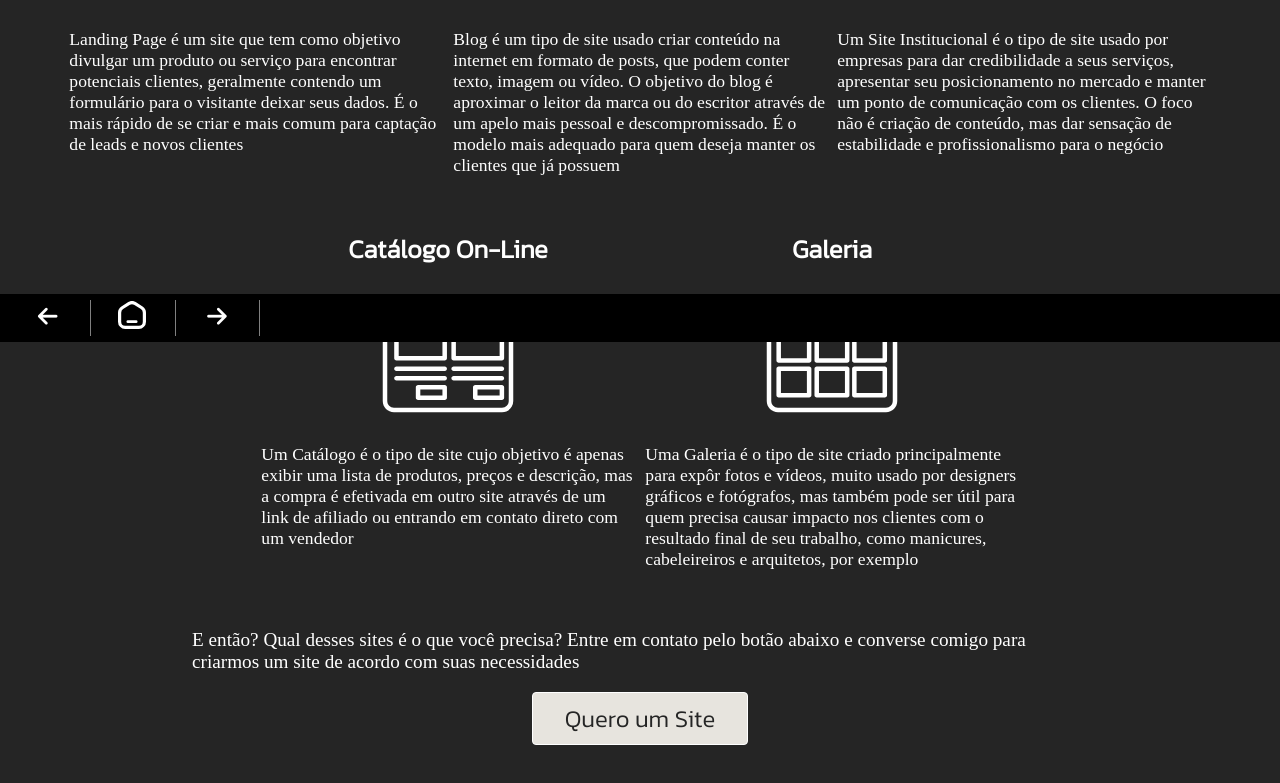
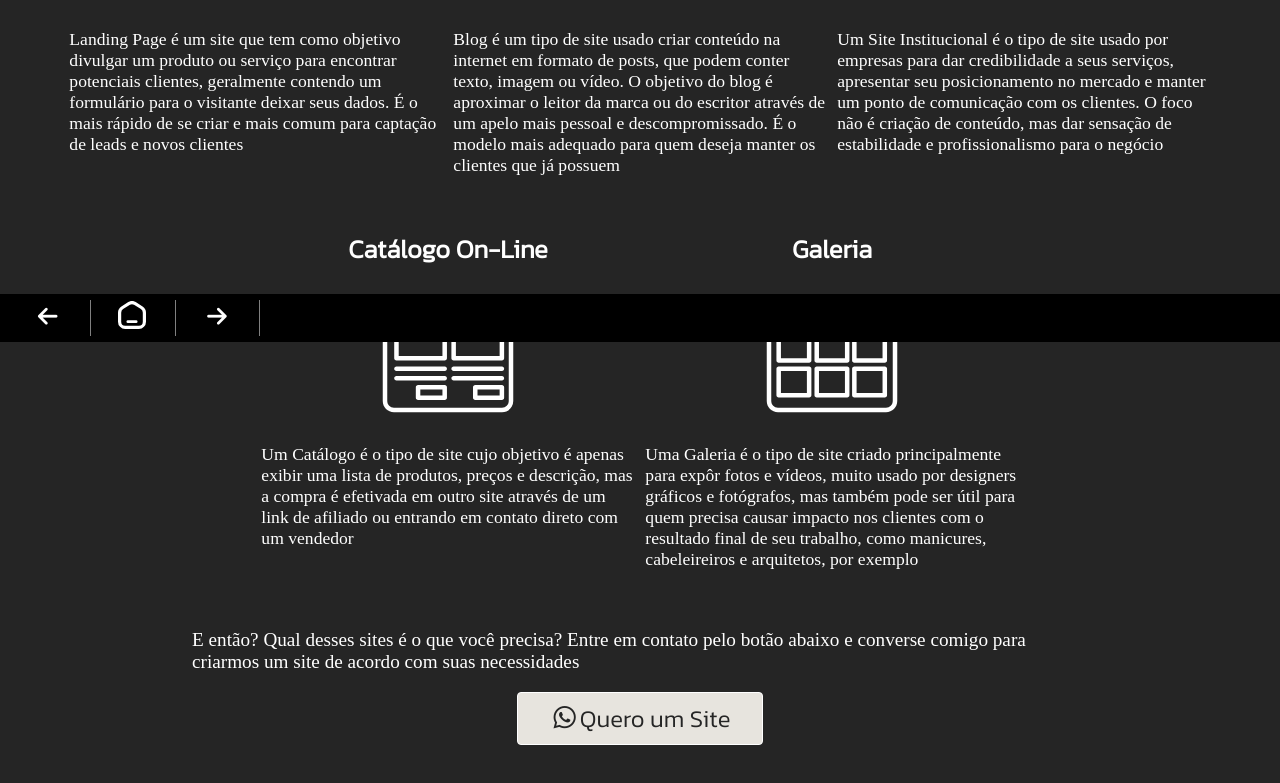
Before and after one commit to siaelalves/siaelalves-nextjs, a Next.js app: page /artigos/conheca-os-diferentes-tipos-de-site in a window 1280 px wide. Shown: the part 458-1241 px from the top of the page. Built offline with nearby package versions, Linux system fonts and the light colour scheme; a web font is replaced by a local one.

Commit message:
FEAT Adicionada opção de ícone no botão `Flat Button`

```diff
--- a/src/app/artigos/conheca-os-diferentes-tipos-de-site/page.js
+++ b/src/app/artigos/conheca-os-diferentes-tipos-de-site/page.js
@@ -72,7 +72,7 @@ export default function Page() {
     <Paragraph text="E então? Qual desses sites é o que você precisa? Entre em contato pelo botão abaixo e
     converse comigo para criarmos um site de acordo com suas necessidades"/>
     <div className={style.buttonLine}>
-     <FlatButton label={"Quero um Site"} path={WhatsAppLink} title={"Entrar em contato pelo WhatsApp"} type="primary"/>
+     <FlatButton label={"Quero um Site"} icon="socialwhatsapp-icon-dark" path={WhatsAppLink} title={"Entrar em contato pelo WhatsApp"} type="primary"/>
     </div>
    </article>
   </>
--- a/src/app/quem-sou-eu/page.js
+++ b/src/app/quem-sou-eu/page.js
@@ -67,7 +67,7 @@ export default function Page() {
    <Paragraph text="Com esses 3 princípios sempre em mente, quero firmar com você um acordo sólido e
    confiável, com o único objetivo de trazer à vida o website com o qual você tanto sonha!"/>
    <div className={style.buttonLine}>
-    <FlatButton label={"Quero um Site"} path={WhatsAppLink} title={"Entrar em contato pelo WhatsApp"} type="primary"/>
+    <FlatButton label={"Quero um Site"} icon="socialwhatsapp-icon-dark" path={WhatsAppLink} title={"Entrar em contato pelo WhatsApp"} type="primary"/>
     {/* <FlatButton label={"Conheça alguns dos meus trabalhos"} path={"/meus-trabalhos"} title={"Ir para página Meus Trabalhos"} type="terciary"/> */}
    </div>
    </article>
--- a/src/components/FlatButton/FlatButton.jsx
+++ b/src/components/FlatButton/FlatButton.jsx
@@ -1,14 +1,23 @@
 import Link from 'next/link'
 import style from './flatButton.module.css'
 
-export default function FlatButton({type="primary", label, path, title}) {
- if (type == "primary") {
+export default function FlatButton({type="primary", icon="", label, path, title}) {
+ const typeList = ["primary", "secondary", "terciary"]
+
+ if (!typeList.includes(type)) {
+  console.error("Tipo de botão indisponível. Permitido apenas os tipos: " + typeList.join(", ") + ". Alterado para \"primary\".")
+  type = "primary"
+ }
+
+ if (icon != "") {
+  icon = (<span className={style.icon + " " + icon}></span>)
+ }
 
  if (path.startsWith("/") || path.startsWith("https")) {
 
   return (
    <Link href={path} title={title}>
-     <button className={style.primary + " " + style.light}>{label}</button>
+    <button className={style[type] + " " + style.light}>{icon}{label}</button>
    </Link>
   )
 
@@ -19,40 +28,3 @@ export default function FlatButton({type="primary", label, path, title}) {
  }
 
 }
-
- if (type=="secondary") {
-
-  if (path.startsWith("/") || path.startsWith("https")) {
-
-   return (
-    <Link href={path} title={title}>
-     <button className={style.secondary + " " + style.light}>{label}</button>
-    </Link>
-   )
-
-  } else {
-
-   return (<button className={style.secondary + " " + style.light} title={title}>{label}</button>)
-
-  }
-
- }
-
- if (type == "terciary") {
-
-  if (path.startsWith("/") || path.startsWith("https")) {
-
-   return (
-    <Link href={path} title={title}>
-     <button className={style.terciary + " " + style.light}>{label}</button>
-    </Link>
-   )
-
-  } else {
-
-   return (<button className={style.terciary + " " + style.light} title={title}>{label}</button>)
-
-  }
-
- }
-}
--- a/src/components/FlatButton/flatButton.module.css
+++ b/src/components/FlatButton/flatButton.module.css
@@ -44,3 +44,8 @@
  background-color: #e7e4de;
  border-color: #FFFFFF;
 }
+
+.icon{
+ margin: 0px 4px;
+ font-size: 1.4rem;
+}
```
Lines whose indentation alone changed are shown as unchanged.
